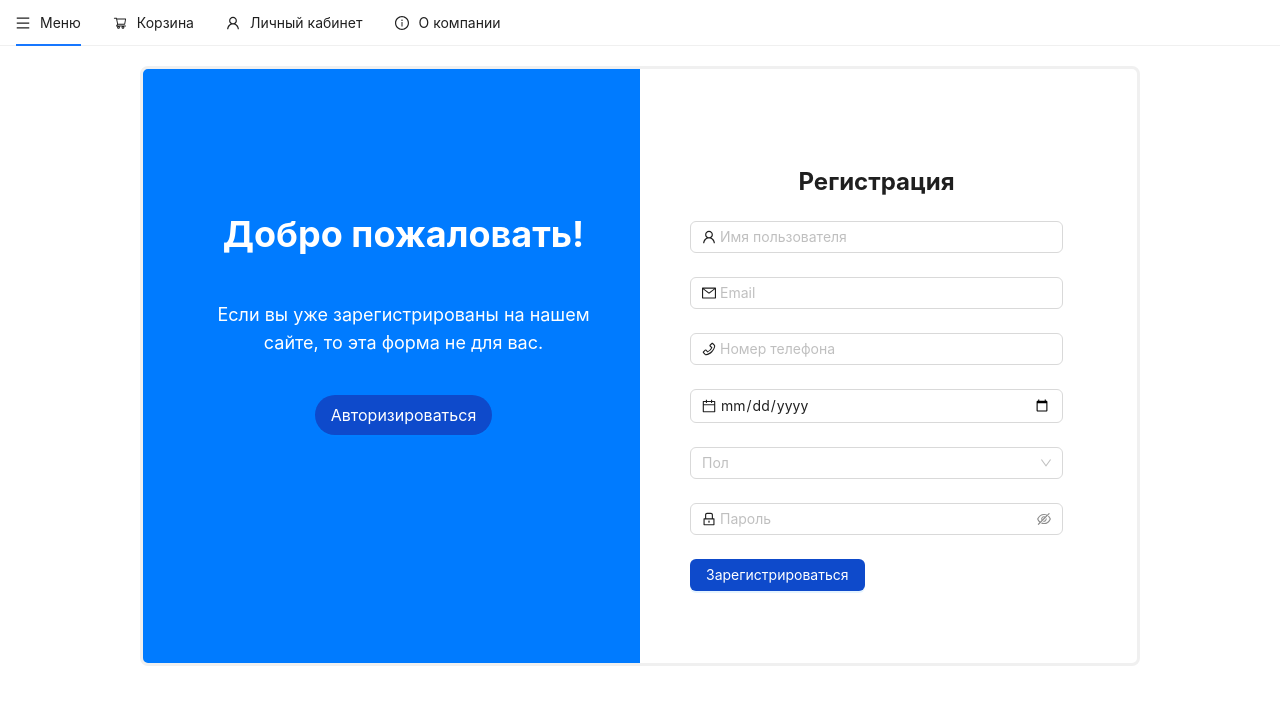
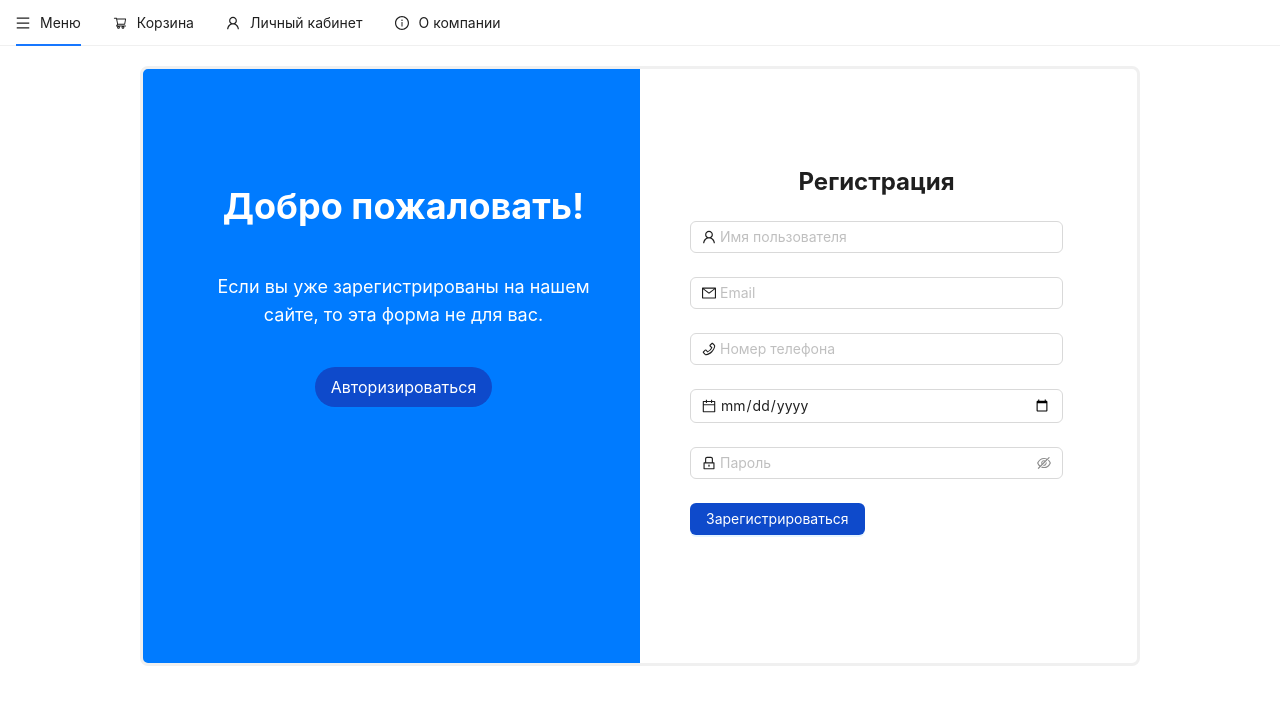
Before and after one commit to qGamerw/customer-service, a React (Create React App) app in the folder frontend/: page /api/auth/signup in a window 1280 px wide. Shown: the top 704 px of the page. Built offline with nearby package versions, Linux system fonts and the light colour scheme.

Commit message:
Фикс регистрации и аутентификации с фронта

```diff
--- a/frontend/src/pages/RegisterPage.js
+++ b/frontend/src/pages/RegisterPage.js
@@ -95,15 +95,6 @@ const RegisterPage = () => {
                                 <Input prefix={<CalendarOutlined/>} type="date" placeholder="Дата рождения"/>
                             </Form.Item>
                             <Form.Item
-                                name="gender"
-                                rules={[{required: true, message: 'Пожалуйста, выберете пол!'}]}
-                            >
-                                <Select placeholder="Пол">
-                                    <Option value="male">Мужской</Option>
-                                    <Option value="female">Женский</Option>
-                                </Select>
-                            </Form.Item>
-                            <Form.Item
                                 name="password"
                                 rules={[{required: true, message: 'Пожалуйста, введите пароль!'}]}
                             >
--- a/frontend/src/services/authService.js
+++ b/frontend/src/services/authService.js
@@ -3,19 +3,22 @@ import axios from "axios";
 const API_URL = "/api/auth/";
 
 const register = (registration) => {
-    const {username, password} = registration;
+    const {username, number, dateOfBirth, email, password} = registration;
     return axios.post(API_URL + "signup", {
         username,
+        number,
+        dateOfBirth,
+        email,
         password,
     },);
 };
 
 const login = (login) => {
-    const {username, password} = login;
+    const {email, password} = login;
 
     return axios
         .post(API_URL + "signin", {
-            username,
+            email,
             password,
         })
         .then((response) => {
```
